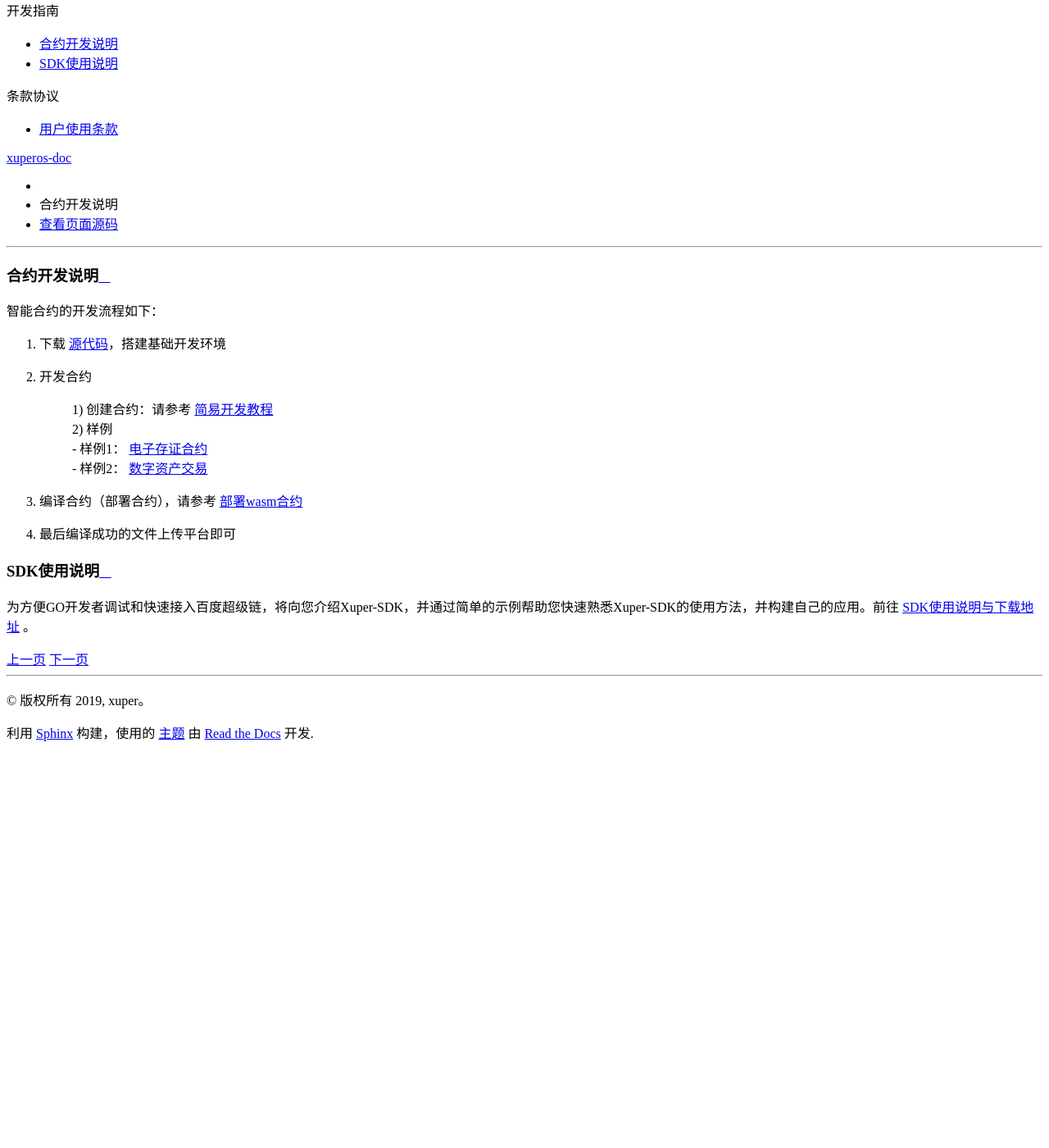
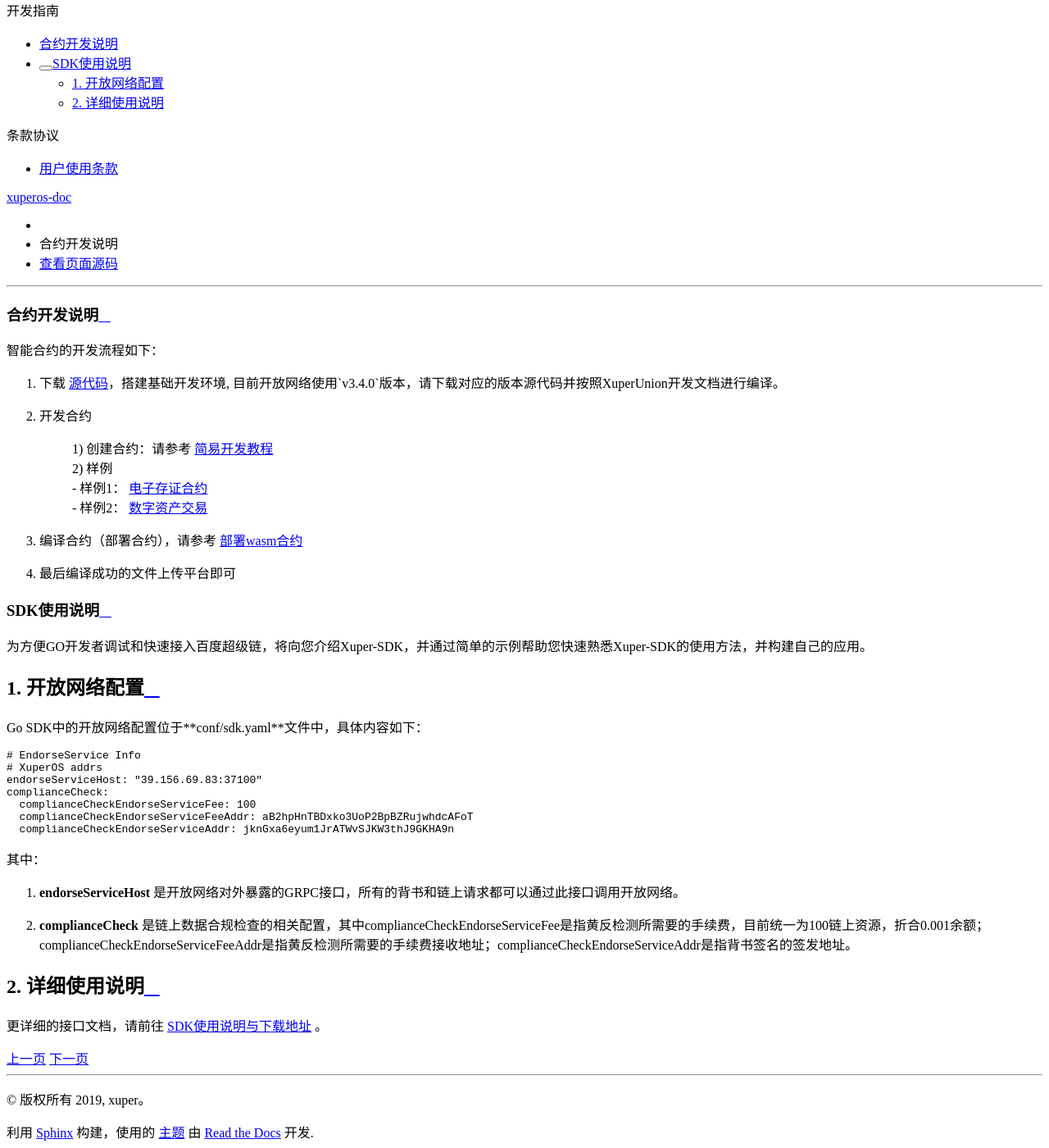
Before and after one commit to xuperchain/xuperos-docs, a Sphinx documentation site: the page built from source/dev_manuals.rst, in a window 1280 px wide and 1400 px high, scrolled down 489 px. Shown: the whole window at 82% size. Built offline with Sphinx 7.4.7 and the Read the Docs theme 2.0.0, drawn with Linux system fonts in a browser that asks for light colours; before the commit the page ends 1402 px from its top, so only the background shows below that.

Commit message:
Update go sdk documents
Add more details about go sdk using XuperOS

```diff
--- a/source/dev_manuals.rst
+++ b/source/dev_manuals.rst
@@ -6,7 +6,7 @@
 
 智能合约的开发流程如下：
 
-1. 下载 `源代码 <https://github.com/xuperchain/xuperunion>`_，搭建基础开发环境
+1. 下载 `源代码 <https://github.com/xuperchain/xuperunion>`_，搭建基础开发环境, 目前开放网络使用`v3.4.0`版本，请下载对应的版本源代码并按照XuperUnion开发文档进行编译。
 
 2. 开发合约
 
@@ -24,4 +24,29 @@
 SDK使用说明
 -----------
 
-为方便GO开发者调试和快速接入百度超级链，将向您介绍Xuper-SDK，并通过简单的示例帮助您快速熟悉Xuper-SDK的使用方法，并构建自己的应用。前往 `SDK使用说明与下载地址 <https://github.com/xuperchain/xuper-sdk-go/wiki/xuper-sdk-go-%E4%B8%AD%E6%96%87%E7%89%88>`_ 。
+为方便GO开发者调试和快速接入百度超级链，将向您介绍Xuper-SDK，并通过简单的示例帮助您快速熟悉Xuper-SDK的使用方法，并构建自己的应用。
+
+1. 开放网络配置
+>>>>>>>>>
+Go SDK中的开放网络配置位于**conf/sdk.yaml**文件中，具体内容如下：
+
+::
+
+    # EndorseService Info
+    # XuperOS addrs
+    endorseServiceHost: "39.156.69.83:37100"
+    complianceCheck:
+      complianceCheckEndorseServiceFee: 100
+      complianceCheckEndorseServiceFeeAddr: aB2hpHnTBDxko3UoP2BpBZRujwhdcAFoT
+      complianceCheckEndorseServiceAddr: jknGxa6eyum1JrATWvSJKW3thJ9GKHA9n
+
+
+其中：
+
+#. **endorseServiceHost** 是开放网络对外暴露的GRPC接口，所有的背书和链上请求都可以通过此接口调用开放网络。
+#. **complianceCheck** 是链上数据合规检查的相关配置，其中complianceCheckEndorseServiceFee是指黄反检测所需要的手续费，目前统一为100链上资源，折合0.001余额；complianceCheckEndorseServiceFeeAddr是指黄反检测所需要的手续费接收地址；complianceCheckEndorseServiceAddr是指背书签名的签发地址。
+
+2. 详细使用说明
+>>>>>>>>>
+
+更详细的接口文档，请前往 `SDK使用说明与下载地址 <https://github.com/xuperchain/xuper-sdk-go/wiki/xuper-sdk-go-%E4%B8%AD%E6%96%87%E7%89%88>`_ 。
```
